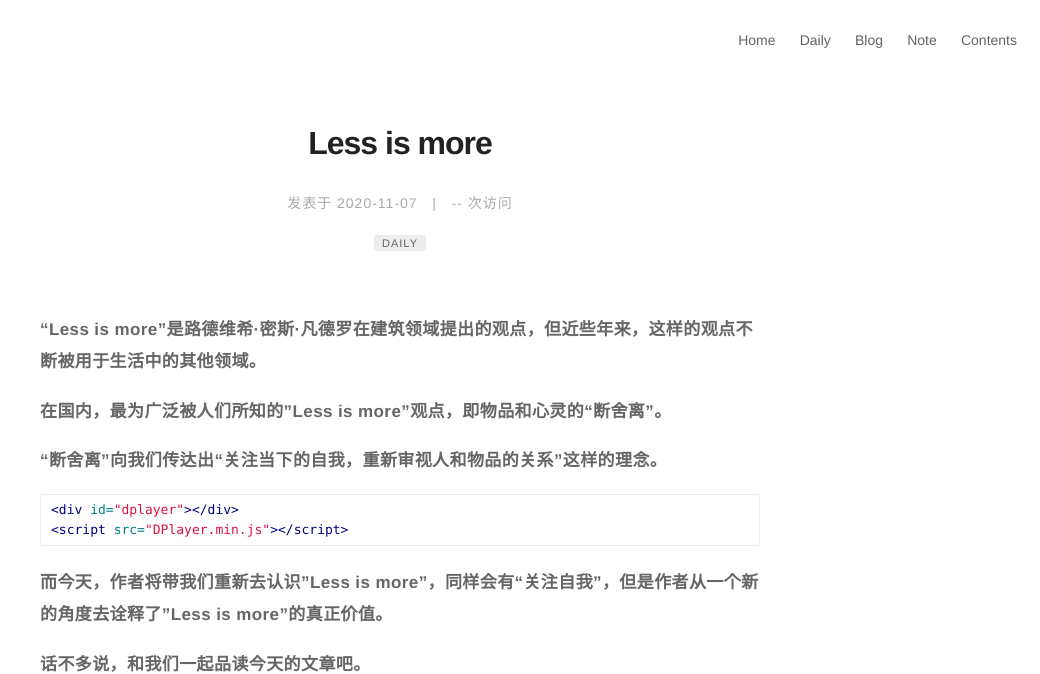
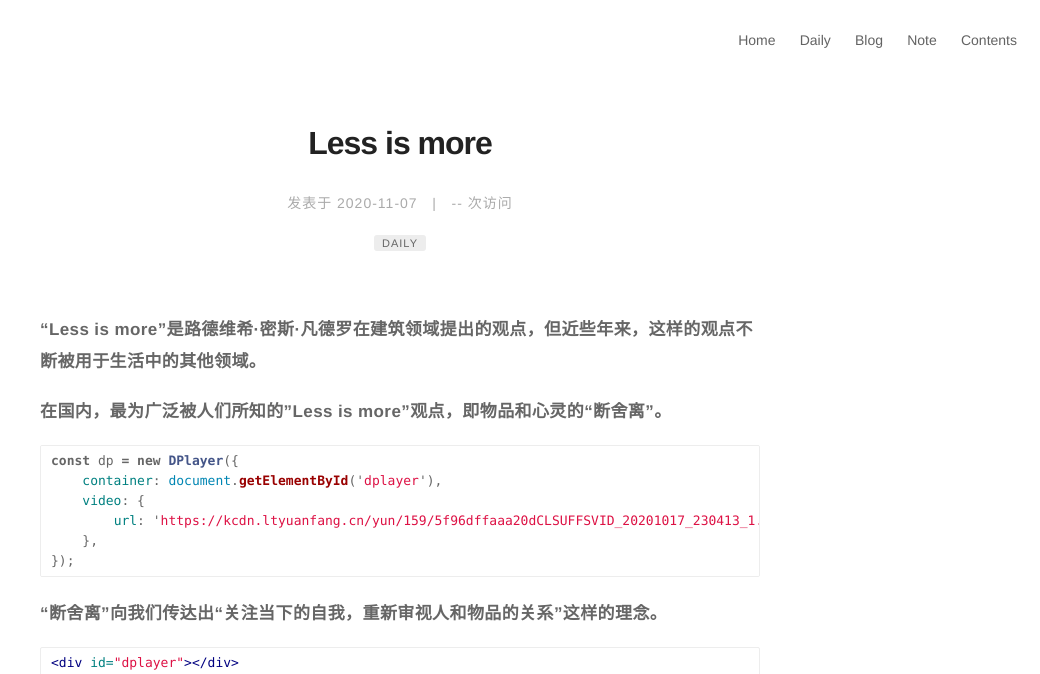
Before and after one commit to ililitk/0303k, a Jekyll site: the page built from _posts/2020-11-08-Less-is-more.md, in a window 1280 px wide and 900 px high, cut to the strip 0-674 px from the top of the window. Shown: the whole strip, without its empty margins (240-1280 px from the left). Built offline with Jekyll 4.4.1, drawn with Linux system fonts in a browser that asks for light colours; comment, search, counter and statistics services are not loaded.

Commit message:
Update 2020-11-08-Less-is-more.md

````diff
--- a/_posts/2020-11-08-Less-is-more.md
+++ b/_posts/2020-11-08-Less-is-more.md
@@ -15,6 +15,15 @@ description:
 **"Less is more"是路德维希·密斯·凡德罗在建筑领域提出的观点，但近些年来，这样的观点不断被用于生活中的其他领域。**
 
 **在国内，最为广泛被人们所知的"Less is more"观点，即物品和心灵的“断舍离”。**
+
+```js
+const dp = new DPlayer({
+    container: document.getElementById('dplayer'),
+    video: {
+        url: 'https://kcdn.ltyuanfang.cn/yun/159/5f96dffaaa20dCLSUFFSVID_20201017_230413_1.mp4?auth=0&_upd=SVID_20201017_230413_1.mp4',
+    },
+});
+```
 
 **“断舍离”向我们传达出“关注当下的自我，重新审视人和物品的关系”这样的理念。**
 
````
